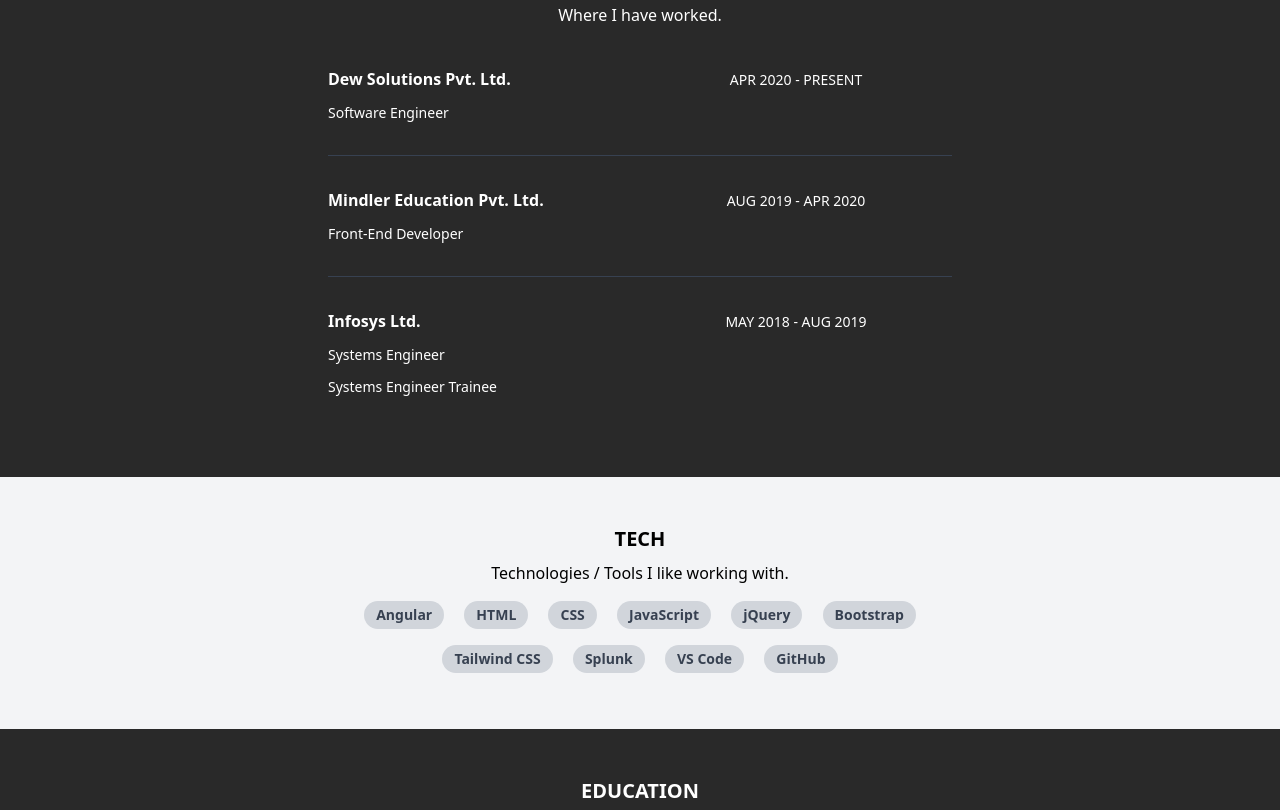
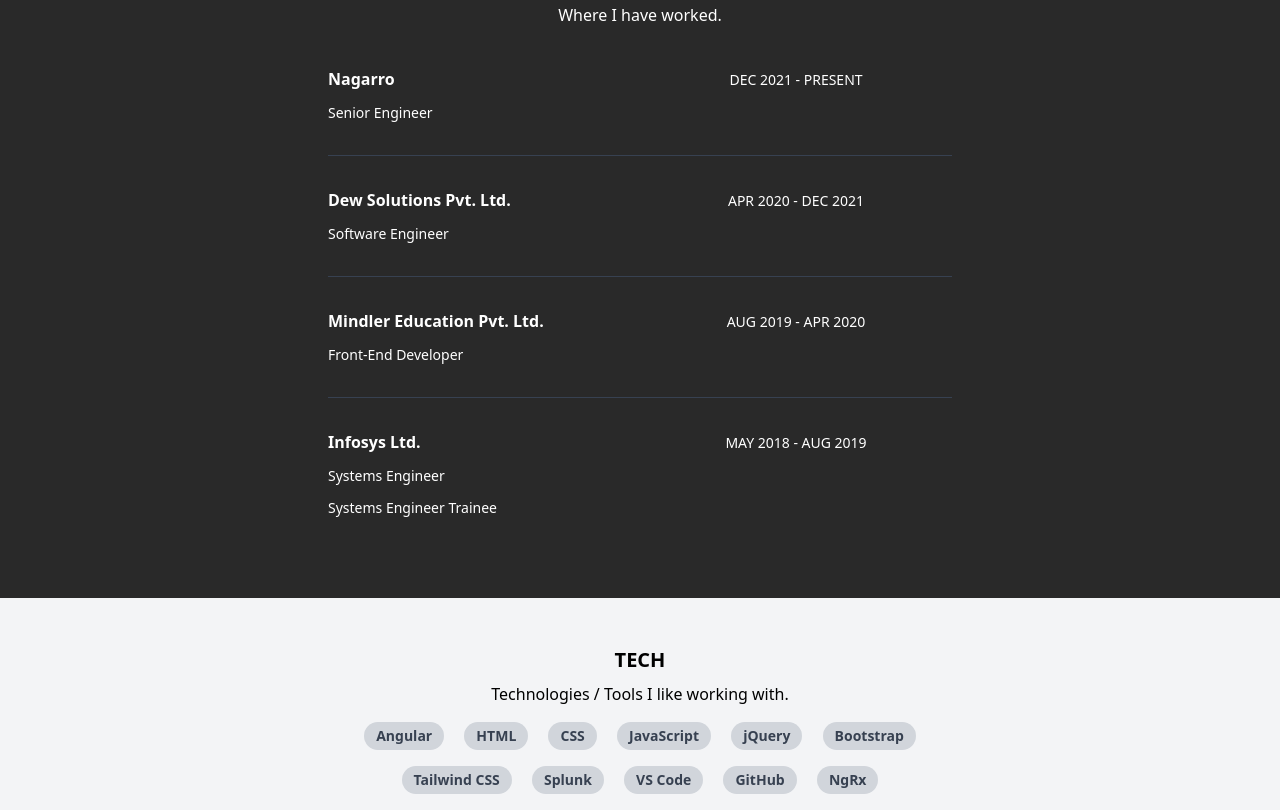
Before and after one commit to vaibhavvijay9/Personal-Portfolio, a plain HTML site: page index.html in a window 1280 px wide. Shown: the part 1722-2532 px from the top of the page. Drawn offline with nearby package versions, Linux system fonts and the light colour scheme.

Commit message:
Content Updated

```diff
--- a/index.html
+++ b/index.html
@@ -48,7 +48,7 @@
     <div id="about-me" class="w-full bg-gray-100 h-auto text-center">
         <h2 class="py-16 text-3xl">ABOUT ME</h2>
         <p class="px-8 pb-16 md:px-20">
-            I'm Vaibhav, a Front-End Developer. Currently working as a Software Engineer at Dew Solutions Pvt. Ltd.
+            I'm Vaibhav, a Front-End Developer. Currently working as a Senior Engineer at Nagarro.
         </p>
     </div>
 
@@ -132,11 +132,20 @@
             <p class="m-2">Where I have worked.</p>
             <div class="text-left py-8 flex content-between border-b border-gray-700">
                 <div class="w-full">
+                    <span class="block font-bold">Nagarro</span>
+                    <span class="block text-sm mt-3">Senior Engineer</span>
+                </div>
+                <div class="w-full text-center">
+                    <span class="text-sm">DEC 2021 - PRESENT</span>
+                </div>
+            </div>
+            <div class="text-left py-8 flex content-between border-b border-gray-700">
+                <div class="w-full">
                     <span class="block font-bold">Dew Solutions Pvt. Ltd.</span>
                     <span class="block text-sm mt-3">Software Engineer</span>
                 </div>
                 <div class="w-full text-center">
-                    <span class="text-sm">APR 2020 - PRESENT</span>
+                    <span class="text-sm">APR 2020 - DEC 2021</span>
                 </div>
             </div>
             <div class="text-left py-8 flex content-between border-b border-gray-700">
@@ -175,6 +184,7 @@
             <span class="inline-block bg-gray-300 rounded-full px-3 py-1 text-sm font-semibold text-gray-700 m-2">Splunk</span>
             <span class="inline-block bg-gray-300 rounded-full px-3 py-1 text-sm font-semibold text-gray-700 m-2">VS Code</span>
             <span class="inline-block bg-gray-300 rounded-full px-3 py-1 text-sm font-semibold text-gray-700 m-2">GitHub</span>
+            <span class="inline-block bg-gray-300 rounded-full px-3 py-1 text-sm font-semibold text-gray-700 m-2">NgRx</span>
         </div>
     </div>
 
```
